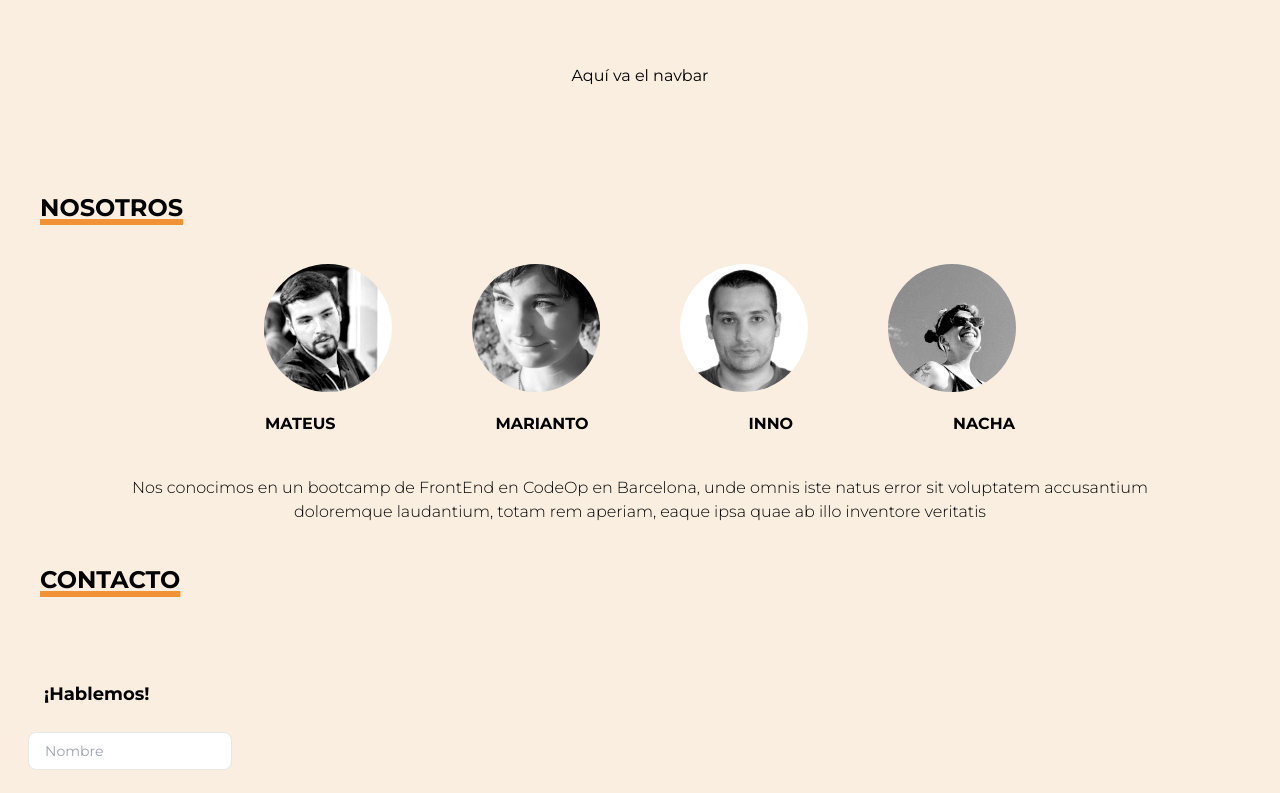
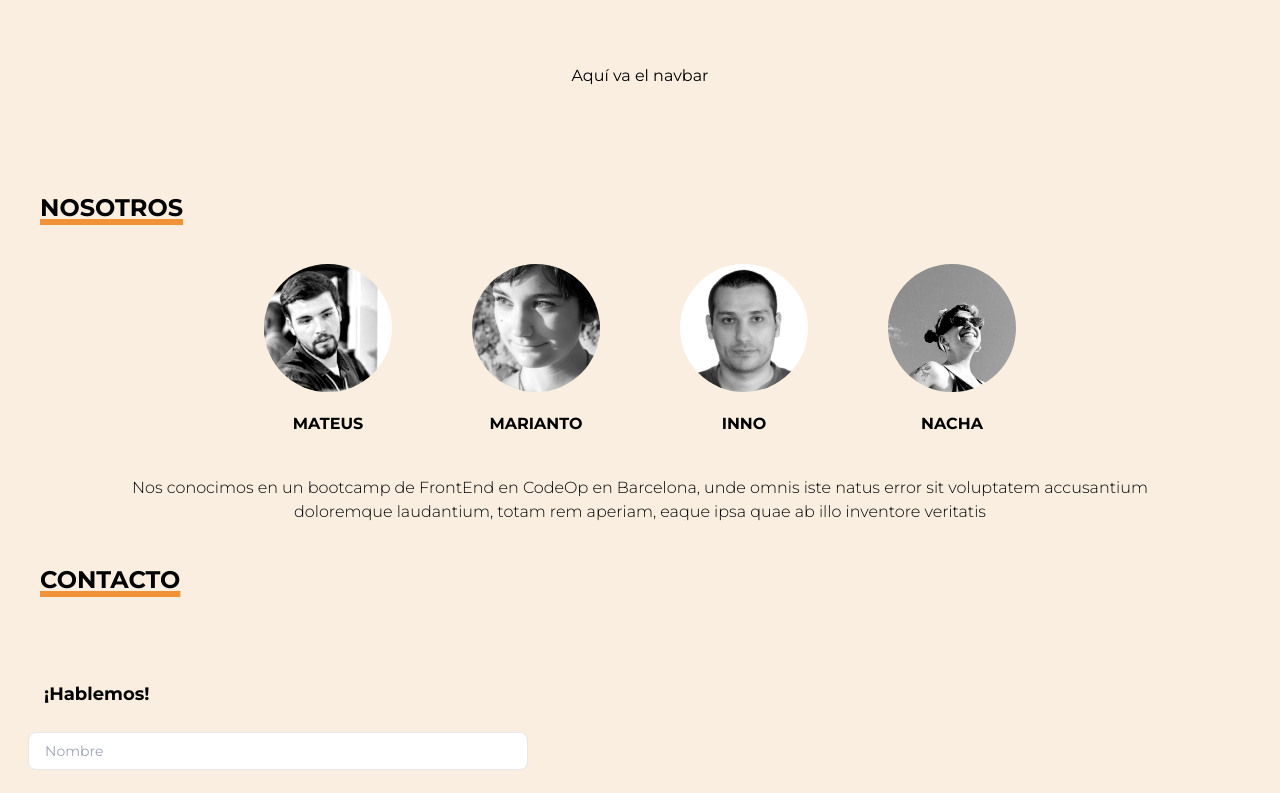
Before and after one commit to Innovaton0/Mimi-Sofm-final-project, a Vue app: page /Us in a window 1280 px wide. Shown: the top 793 px of the page. Built offline with nearby package versions, Linux system fonts and the light colour scheme.

Commit message:
align images, form ready

```diff
--- a/src/components/AboutUs.vue
+++ b/src/components/AboutUs.vue
@@ -6,51 +6,49 @@
   <p class="font-bold underline decoration-[rgb(240,146,53)] decoration-[6px] text-2xl m-10">NOSOTROS</p>
 
   <div class="flex justify-center items-center space-x-20">
+
     <!-- MATEUS -->
+   <div class="flex flex-col gap-5 items-center">
    <img
       src="../assets/Nosotros/T06SBAM50LR-U070HGSUD0C-90cde90c6623-512.png"
       alt="Mateus"
       class="w-32 h-32 rounded-full object-cover"
     />
 
+
+     <p class="font-bold">MATEUS</p>
+  </div>
+
 <!-- MARIANTO -->
+  <div class="flex flex-col gap-5 items-center">
    <img
       src="../assets/Nosotros/T06SBAM50LR-U071B5MU0L8-f736a6aa7cee-512.jpg"
       alt="Marianto"
       class="w-32 h-32 rounded-full object-cover"
     />
+    <p class="font-bold">MARIANTO</p>
+  </div>
 
 <!-- INNO -->
+  <div class="flex flex-col gap-5 items-center">
     <img
       src="../assets/Nosotros/innp.png"
       alt="Inno"
       class="w-32 h-32 rounded-full object-cover"
     />
 
+     <p class="font-bold">INNO</p>
+  </div>
+
 <!-- NACHA -->
+  <div class="flex flex-col gap-5 items-center">
     <img
       src="../assets/Nosotros/IMG_7723.png"
       alt="Nacha"
       class="w-32 h-32 rounded-full object-cover"
     />
 
-  </div>
 
-
-<div class="flex justify-center space-x-40 mt-5">
-  <div>
-     <p class="font-bold">MATEUS</p>
-  </div>
-
-  <div>
-     <p class="font-bold">MARIANTO</p>
-  </div>
-
-  <div>
-     <p class="font-bold">INNO</p>
-  </div>
-
-  <div>
      <p class="font-bold">NACHA</p>
   </div>
   </div>
@@ -70,14 +68,14 @@
             <div class="mb-4">
                 <label for="name"</label>
                 <input type="text" id="name" name="name" placeholder="Nombre"
-                    class="px-4 py-2 mt-2 border rounded-lg text-sm focus:outline-none focus:ring-2 focus:ring-[#F09235] focus:border-transparent" />
+                    class="px-4 w-[500px] py-2 mt-2 border rounded-lg text-sm focus:outline-none focus:ring-2 focus:ring-[#F09235] focus:border-transparent" />
             </div>
 
             <!-- Campo de email -->
             <div class="mb-4">
                 <label for="email"</label>
                 <input type="email" id="email" name="email" placeholder="tucorreo@ejemplo.com"
-                    class="px-4 py-2 mt-2 border rounded-lg text-sm focus:outline-none focus:ring-2 focus:ring-[#F09235] focus:border-transparent" />
+                    class="px-4 w-[500px] py-2 mt-2 border rounded-lg text-sm focus:outline-none focus:ring-2 focus:ring-[#F09235] focus:border-transparent" />
             </div>
 
 
@@ -85,7 +83,7 @@
             <div class="mb-4">
                 <label for="message"</label>
                 <textarea id="about" name="about" rows="4" placeholder="Mensaje"
-                    class="px-4 py-2 mt-2 border rounded-lg text-sm focus:outline-none focus:ring-2 focus:ring-[#F09235] focus:border-transparent"></textarea>
+                    class="px-4 w-[500px] py-2 mt-2 border rounded-lg text-sm focus:outline-none focus:ring-2 focus:ring-[#F09235] focus:border-transparent"></textarea>
             </div>
 
             <!-- Checkbox -->
```
Lines whose indentation alone changed are shown as unchanged.
